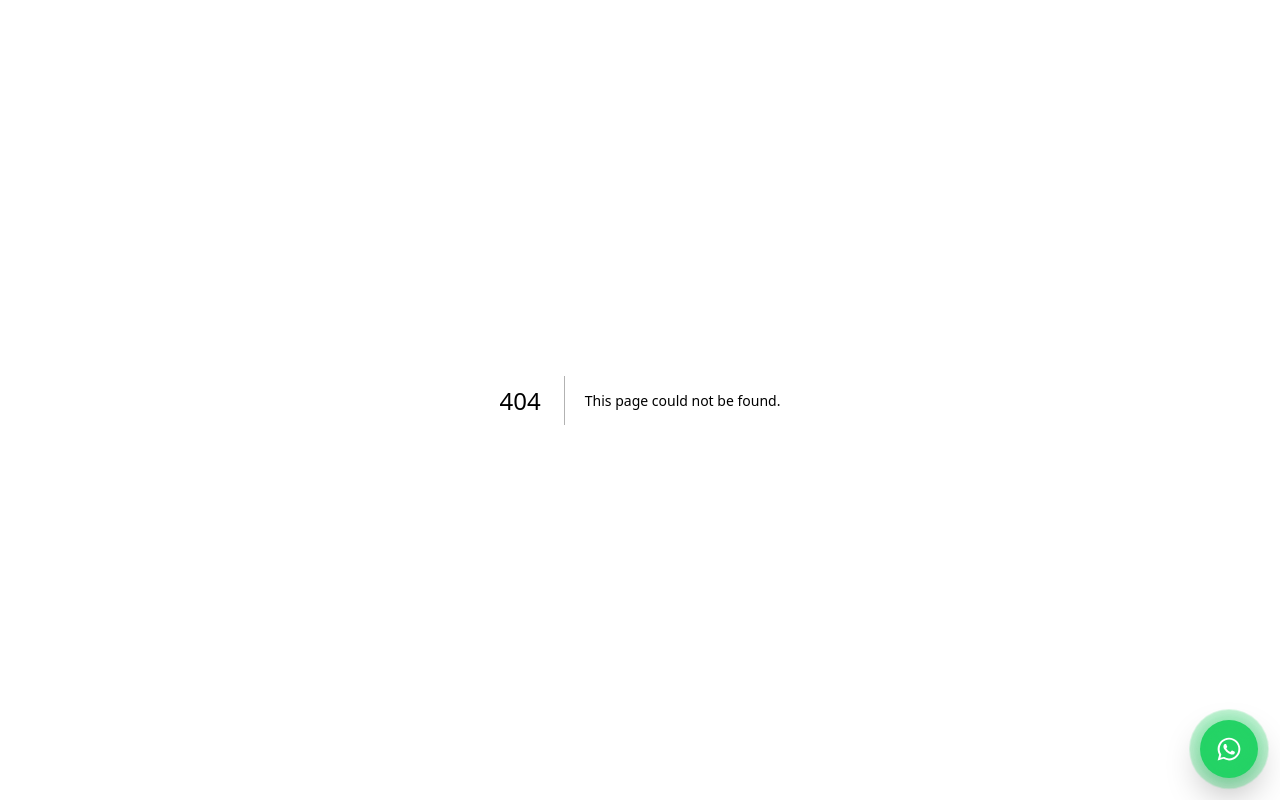
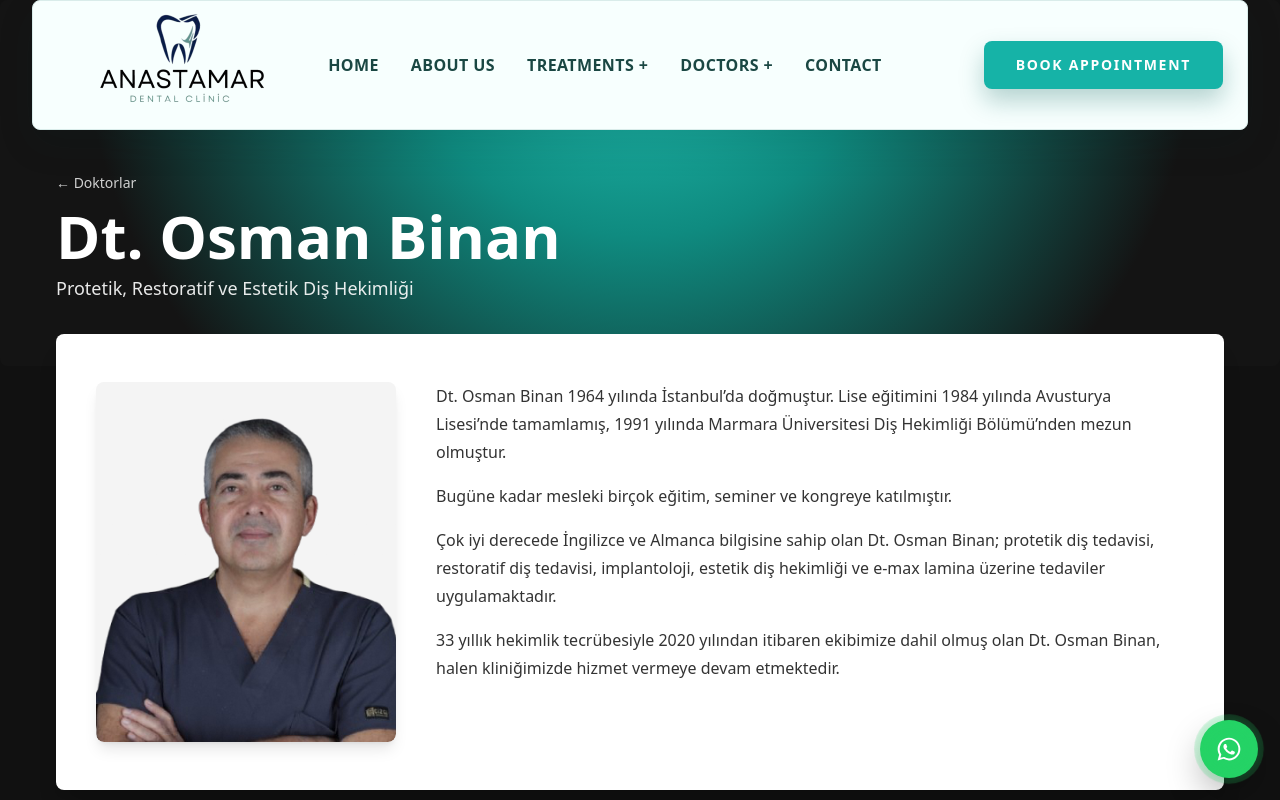
Before and after one commit to ibrahimtkmz/antasmardentalclinic, a Next.js app: page /doctors/osman-binan in a window 1280 px wide. Before the commit this address had no page. Shown: the top 800 px of the page. Built offline with nearby package versions, Linux system fonts and the light colour scheme.

Commit message:
Update doctors section with Osman Binan and Yusuf Yuca profiles

```diff
--- /dev/null
+++ b/app/doctors/[slug]/page.jsx
@@ -0,0 +1,82 @@
+import Link from 'next/link';
+import Header from '../../components/Header';
+import Footer from '../../components/Footer';
+
+const doctorProfiles = {
+  'osman-binan': {
+    name: 'Dt. Osman Binan',
+    title: 'Protetik, Restoratif ve Estetik Diş Hekimliği',
+    image: '/osman-binan.png',
+    content: [
+      'Dt. Osman Binan 1964 yılında İstanbul’da doğmuştur. Lise eğitimini 1984 yılında Avusturya Lisesi’nde tamamlamış, 1991 yılında Marmara Üniversitesi Diş Hekimliği Bölümü’nden mezun olmuştur.',
+      'Bugüne kadar mesleki birçok eğitim, seminer ve kongreye katılmıştır.',
+      'Çok iyi derecede İngilizce ve Almanca bilgisine sahip olan Dt. Osman Binan; protetik diş tedavisi, restoratif diş tedavisi, implantoloji, estetik diş hekimliği ve e-max lamina üzerine tedaviler uygulamaktadır.',
+      '33 yıllık hekimlik tecrübesiyle 2020 yılından itibaren ekibimize dahil olmuş olan Dt. Osman Binan, halen kliniğimizde hizmet vermeye devam etmektedir.',
+    ],
+  },
+  'yusuf-yuca': {
+    name: 'Dr. Yusuf Yuca',
+    title: 'Ağız, Diş ve Çene Cerrahisi Uzmanı',
+    image: '/yusuf-yuca.png',
+    content: [
+      '1988 yılında İstanbul’da doğan Dr. Yusuf Yuca, lise eğitimini Yeşilköy Anadolu Lisesi’nde tamamladı. 2007 yılında akademik eğitimine başladığı Yeditepe Üniversitesi Diş Hekimliği Fakültesi’nden 2014 yılında yüksek lisans diplomasını alarak mezun oldu.',
+      '2014 yılında Bezmialem Vakıf Üniversitesi Diş Hekimliği Fakültesi Ağız, Diş ve Çene Cerrahisi Anabilim Dalı’nda doktora eğitimine hak kazandı.',
+      '2019 yılında “Travmatik Fasiyal Sinir Hasarı Modelinde Ozon Terapi ve Düşük Seviye Lazer Terapinin Etkinliğinin Karşılaştırılması” konulu doktora tezini sunarak Doktor Diş Hekimi unvanını aldı. Aynı yıl San Francisco, Kaliforniya’da yapılan Dünya Diş Hekimliği (FDI) Kongresi’nde tez çalışması en iyi araştırma ödülüne layık görüldü.',
+      'Meslek hayatı boyunca birçok kongre, sempozyum, eğitim ve seminere katılan Dr. Yusuf Yuca; yenilikçi ve koruyucu yaklaşımıyla hizmet vermektedir.',
+      '2020 yılında Dr. Tuğçe Yuca Öztürk ile birlikte Urban Dental Clinic’i kuran ve hastalarını burada kabul etmeye devam eden Dr. Yusuf Yuca; Türk Oral ve Maksillofasiyal Cerrahi Derneği (TAOMS) ve Ağız ve Çene-Yüz Cerrahisi Birliği Derneği (AÇBİD) üyesidir.',
+    ],
+  },
+};
+
+export default function DoctorDetailPage({ params }) {
+  const profile = doctorProfiles[params.slug];
+
+  if (!profile) {
+    return (
+      <div className="sharp-theme min-h-screen bg-[#111111] text-white">
+        <Header />
+        <main className="page-shell px-4 py-20 text-center">
+          <h1 className="text-3xl font-bold">Doktor bulunamadı</h1>
+          <Link href="/doctors" className="mt-6 inline-block text-[#22c5b6]">
+            Doktorlar sayfasına dön
+          </Link>
+        </main>
+        <Footer />
+      </div>
+    );
+  }
+
+  return (
+    <div className="sharp-theme min-h-screen bg-[#111111] text-[#173a36]">
+      <div className="bg-[radial-gradient(circle_at_top,#22c5b6_0%,#0f8b80_32%,#141414_76%)] pb-16">
+        <Header />
+        <section className="page-shell mt-10 px-4 text-white md:px-6">
+          <Link href="/doctors" className="text-sm text-white/80 hover:text-white">
+            ← Doktorlar
+          </Link>
+          <h1 className="mt-3 text-4xl font-black md:text-6xl">{profile.name}</h1>
+          <p className="mt-2 text-base text-white/90 md:text-lg">{profile.title}</p>
+        </section>
+      </div>
+
+      <main className="page-shell -mt-8 px-3 pb-14 md:px-6">
+        <section className="rounded-[28px] bg-white px-6 py-12 shadow-xl md:px-10">
+          <div className="grid gap-10 md:grid-cols-[300px,1fr] md:items-start">
+            <div className="mx-auto h-[360px] w-full max-w-[300px] overflow-hidden rounded-[28px] bg-[#f4f4f4] shadow-lg">
+              <img src={profile.image} alt={profile.name} className="h-full w-full object-cover" />
+            </div>
+            <div className="space-y-4 text-[#333]">
+              {profile.content.map((paragraph) => (
+                <p key={paragraph} className="leading-7">
+                  {paragraph}
+                </p>
+              ))}
+            </div>
+          </div>
+        </section>
+      </main>
+
+      <Footer />
+    </div>
+  );
+}
--- a/app/doctors/page.jsx
+++ b/app/doctors/page.jsx
@@ -1,21 +1,19 @@
+import Link from 'next/link';
 import Header from '../components/Header';
 import Footer from '../components/Footer';
 
 const doctors = [
   {
-    name: 'Dr. Ahmet Yılmaz',
-    role: 'Cosmetic Dentist',
-    image: 'https://images.unsplash.com/photo-1612349317150-e413f6a5b16d?auto=format&fit=crop&w=800&q=80',
+    slug: 'osman-binan',
+    name: 'Dt. Osman Binan',
+    role: 'Protetik ve Estetik Diş Hekimliği',
+    image: '/osman-binan.png',
   },
   {
-    name: 'Dr. Elif Kaya',
-    role: 'Prosthodontist',
-    image: 'https://images.unsplash.com/photo-1537368910025-700350fe46c7?auto=format&fit=crop&w=800&q=80',
-  },
-  {
-    name: 'Dr. Can Demir',
-    role: 'Oral Surgeon',
-    image: 'https://images.unsplash.com/photo-1622253692010-333f2da6031d?auto=format&fit=crop&w=800&q=80',
+    slug: 'yusuf-yuca',
+    name: 'Dr. Yusuf Yuca',
+    role: 'Ağız, Diş ve Çene Cerrahisi',
+    image: '/yusuf-yuca.png',
   },
 ];
 
@@ -24,21 +22,29 @@ export default function DoctorsPage() {
     <div className="sharp-theme min-h-screen bg-[#111111] text-[#173a36]">
       <div className="bg-[radial-gradient(circle_at_top,#22c5b6_0%,#0f8b80_32%,#141414_76%)] pb-16">
         <Header />
-        <section className="page-shell mt-10 px-4 md:px-6 text-white">
-          <h1 className="text-4xl font-black md:text-6xl">Our Doctors</h1>
+        <section className="page-shell mt-10 px-4 text-white md:px-6">
+          <h1 className="text-4xl font-black md:text-6xl">Doktorlarımız</h1>
+          <p className="mt-4 max-w-2xl text-base text-white/85 md:text-lg">
+            Kliniğimizde hizmet veren hekimlerimizi inceleyin ve uzmanlık alanları hakkında detaylı bilgi alın.
+          </p>
         </section>
       </div>
       <main className="page-shell -mt-8 px-3 pb-14 md:px-6">
         <section className="rounded-[28px] bg-white px-6 py-12 shadow-xl md:px-10">
-          <div className="grid gap-10 md:grid-cols-3">
+          <div className="grid gap-10 md:grid-cols-2">
             {doctors.map((doctor) => (
-              <div key={doctor.name} className="text-center">
+              <Link
+                key={doctor.slug}
+                href={`/doctors/${doctor.slug}`}
+                className="group rounded-2xl border border-[#e9ecef] p-6 text-center transition hover:-translate-y-1 hover:shadow-lg"
+              >
                 <div className="mx-auto h-56 w-56 overflow-hidden rounded-[28px] bg-[#f4f4f4] shadow-lg">
                   <img src={doctor.image} alt={doctor.name} className="h-full w-full object-cover" />
                 </div>
-                <div className="mt-5 text-xl font-bold text-[#222]">{doctor.name}</div>
+                <div className="mt-5 text-2xl font-bold text-[#222]">{doctor.name}</div>
                 <div className="text-[#666]">{doctor.role}</div>
-              </div>
+                <div className="mt-4 text-sm font-semibold text-[#0f8b80]">Detaylı profili görüntüle</div>
+              </Link>
             ))}
           </div>
         </section>
```
